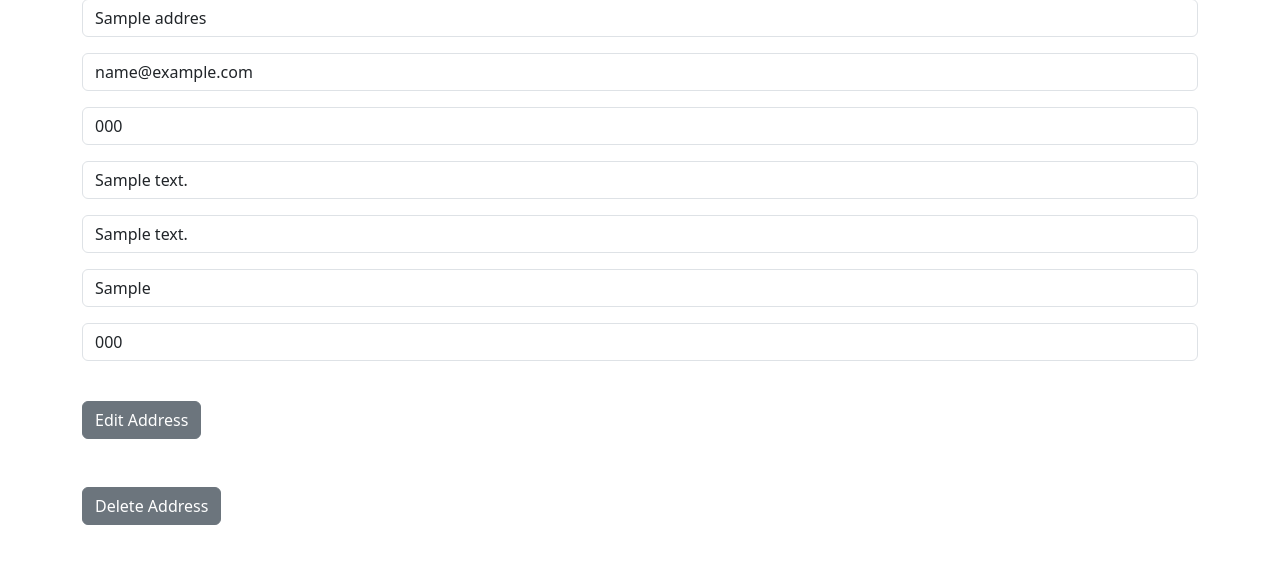
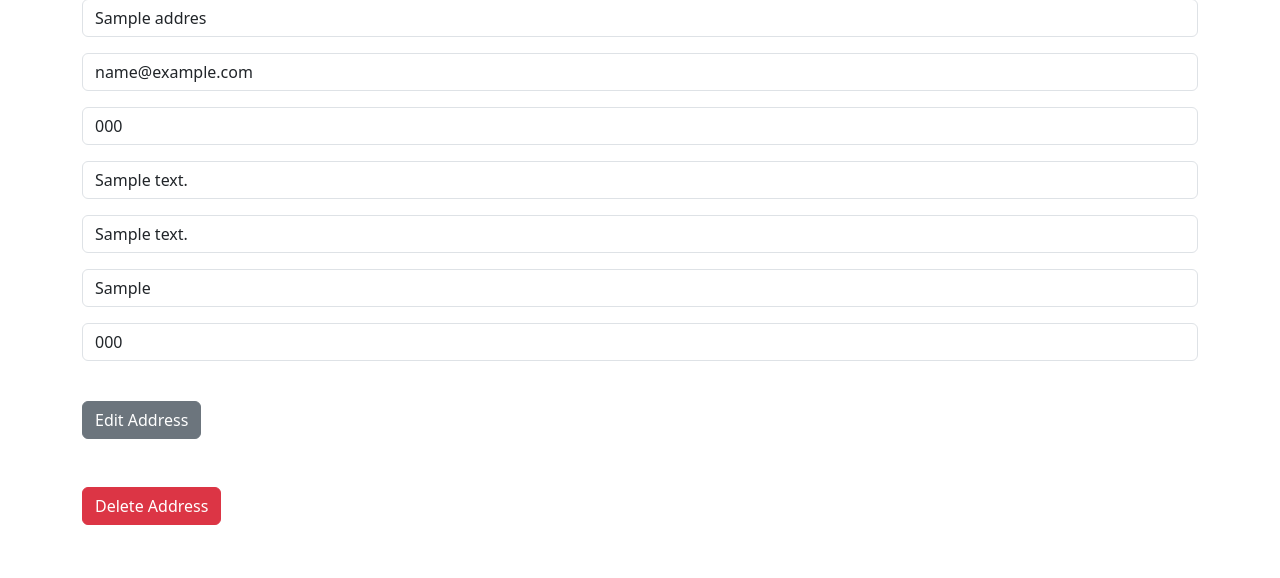
Before and after one commit to MyNameIsNumber/My-Addess-Book, a Django app: page /edit/1 in a window 1280 px wide. Shown: the part 161-739 px from the top of the page. Run offline with Django 5.2, Linux system fonts and the light colour scheme; tables that the repository leaves empty hold one stand-in row (Sample ...).

Commit message:
change delete button to red

```diff
--- a/address_book/templates/edit.html
+++ b/address_book/templates/edit.html
@@ -42,7 +42,7 @@
 		<form method="POST" action="{% url 'delete' get_address.id %}">
 			{% csrf_token %}
 			<input type="hidden" value="{{ get_address.id }}" name="id">
-			<button type="submit" class="btn btn-secondary">Delete Address</button>
+			<button type="submit" class="btn btn-danger">Delete Address</button>
 		</form>
 
 	{% endif %}
```
